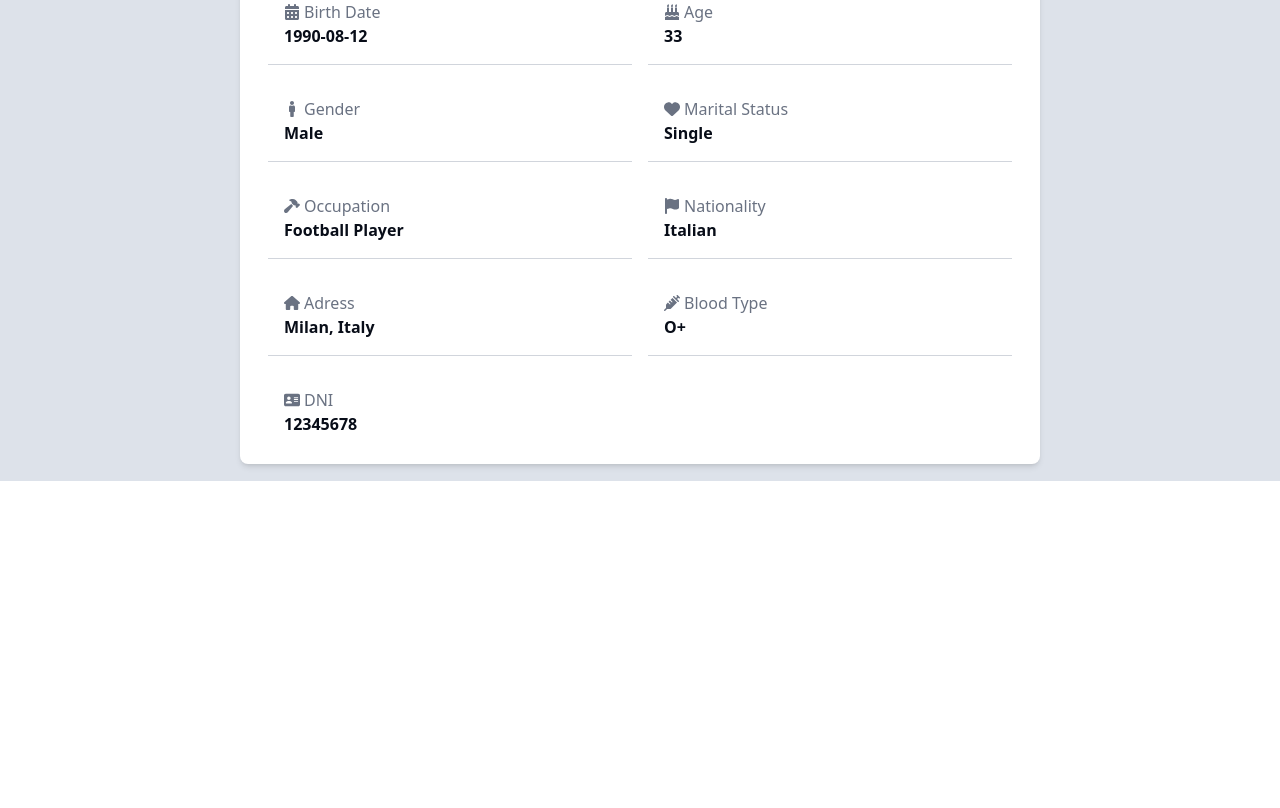
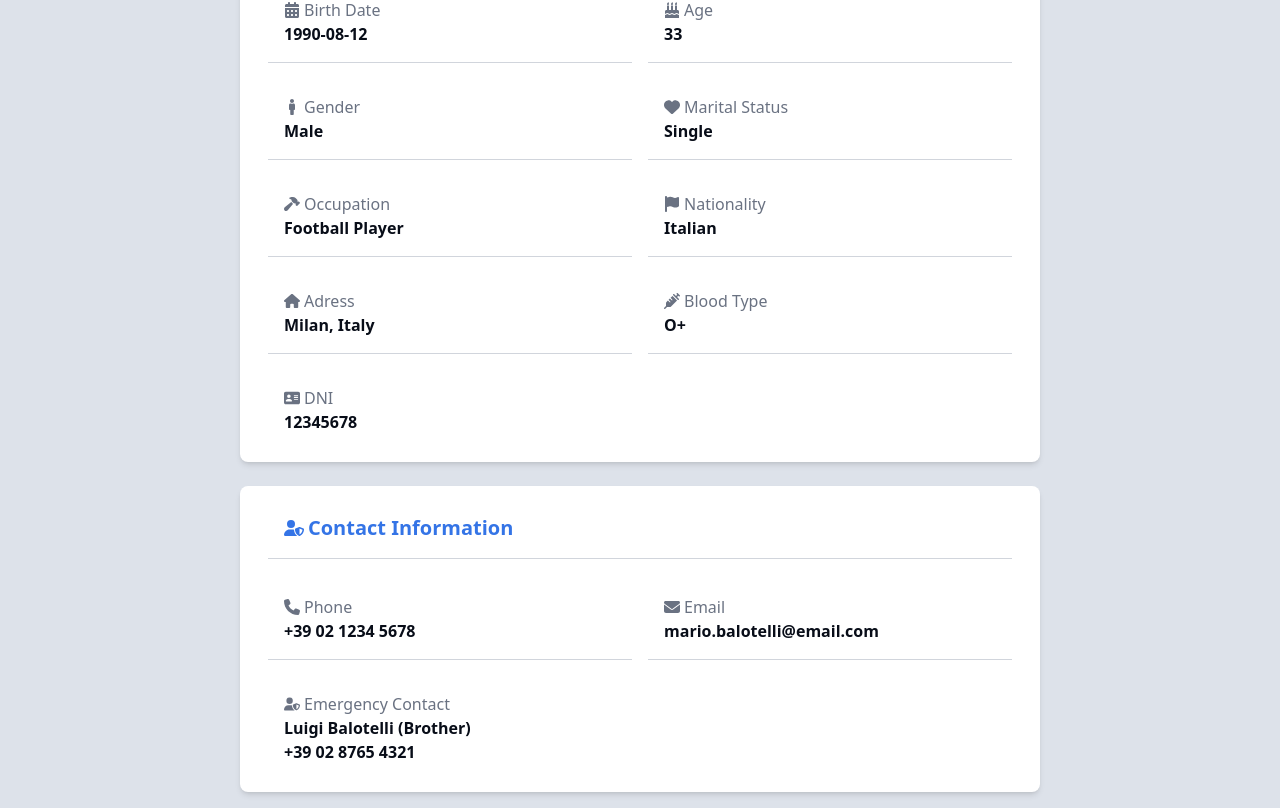
Before and after one commit to chowanza/clinicalHistory, a React (Vite) app: page /dashboard-patient in a window 1280 px wide. Shown: the part 319-1127 px from the top of the page. Before the commit the page ends 800 px from the top, so only its background shows below. Built offline with nearby package versions, Linux system fonts and the light colour scheme.

Commit message:
Add PatientContact component and integrate it into DashboardPatient; enhance PatientInfo with consistent className attributes

```diff
--- /dev/null
+++ b/src/components/dashboard-patient/PatientContact.jsx
@@ -0,0 +1,43 @@
+import React from 'react'
+import { FaPhone, FaEnvelope, FaUserShield } from 'react-icons/fa6'
+
+const PatientContact = ({ contact }) => {
+  return (
+    <section className='w-full py-3 px-7 bg-white dark:bg-slate-800 rounded-lg shadow-md flex gap-5 flex-col'>
+      <h2 className='flex justify-start items-center gap-1 text-secondary border-b border-gray-300 p-4 font-semibold text-xl'>
+        <FaUserShield /> Contact Information
+      </h2>
+      <div className='grid grid-cols-2 gap-4'>
+        <div className='p-4 border-b border-gray-300'>
+          <span className='text-gray-500 flex justify-start items-center gap-1'>
+            <FaPhone />
+            Phone
+          </span>
+          <p className='text-text-light font-semibold'>{contact.phone}</p>
+        </div>
+        <div className='p-4 border-b border-gray-300'>
+          <span className='text-gray-500 flex justify-start items-center gap-1'>
+            <FaEnvelope />
+            Email
+          </span>
+          <p className='text-text-light font-semibold'>{contact.email}</p>
+        </div>
+        <div className='col-span-2 p-4'>
+          <span className='text-gray-500 flex justify-start items-center gap-1'>
+            <FaUserShield />
+            Emergency Contact
+          </span>
+          <p className='text-text-light font-semibold'>
+            {contact.emergencyContact.name} (
+            {contact.emergencyContact.relationship})
+          </p>
+          <p className='text-text-light font-semibold'>
+            {contact.emergencyContact.phone}
+          </p>
+        </div>
+      </div>
+    </section>
+  )
+}
+
+export default PatientContact
--- a/src/components/dashboard-patient/PatientInfo.jsx
+++ b/src/components/dashboard-patient/PatientInfo.jsx
@@ -18,21 +18,21 @@ const PatientInfo = ({ patient }) => {
         <FaUser /> Personal Information
       </h2>
       <div className='grid grid-cols-2 gap-4'>
-        <div class='p-4 border-b border-gray-300'>
+        <div className='p-4 border-b border-gray-300'>
           <span className='text-gray-500 flex justify-start items-center gap-1'>
             <FaCalendarDays />
             Birth Date
           </span>
           <p className='text-text-light font-semibold'>{patient.birthDate}</p>
         </div>
-        <div class='p-4 border-b border-gray-300'>
+        <div className='p-4 border-b border-gray-300'>
           <span className='text-gray-500 flex justify-start items-center gap-1'>
             <FaBirthdayCake />
             Age
           </span>
           <p className='text-text-light font-semibold'>{patient.age}</p>
         </div>
-        <div class='p-4 border-b border-gray-300'>
+        <div className='p-4 border-b border-gray-300'>
           <span className='text-gray-500 flex justify-start items-center gap-1'>
             {patient.gender === 'Male' ? (
               <FaMale />
@@ -45,7 +45,7 @@ const PatientInfo = ({ patient }) => {
           </span>
           <p className='text-text-light font-semibold'>{patient.gender}</p>
         </div>
-        <div class='p-4 border-b border-gray-300'>
+        <div className='p-4 border-b border-gray-300'>
           <span className='text-gray-500 flex justify-start items-center gap-1'>
             <FaHeart />
             Marital Status
@@ -54,35 +54,35 @@ const PatientInfo = ({ patient }) => {
             {patient.maritalStatus}
           </p>
         </div>
-        <div class='p-4 border-b border-gray-300'>
+        <div className='p-4 border-b border-gray-300'>
           <span className='text-gray-500 flex justify-start items-center gap-1'>
             <FaHammer />
             Occupation
           </span>
           <p className='text-text-light font-semibold'>{patient.occupation}</p>
         </div>
-        <div class='p-4 border-b border-gray-300'>
+        <div className='p-4 border-b border-gray-300'>
           <span className='text-gray-500 flex justify-start items-center gap-1'>
             <FaFlag />
             Nationality
           </span>
           <p className='text-text-light font-semibold'>{patient.nationality}</p>
         </div>
-        <div class='p-4 border-b border-gray-300'>
+        <div className='p-4 border-b border-gray-300'>
           <span className='text-gray-500 flex justify-start items-center gap-1'>
             <FaHouse />
             Adress
           </span>
           <p className='text-text-light font-semibold'>{patient.address}</p>
         </div>
-        <div class='p-4 border-b border-gray-300'>
+        <div className='p-4 border-b border-gray-300'>
           <span className='text-gray-500 flex justify-start items-center gap-1'>
             <FaSyringe />
             Blood Type
           </span>
           <p className='text-text-light font-semibold'>{patient.bloodType}</p>
         </div>
-        <div class='p-4'>
+        <div className='p-4'>
           <span className='text-gray-500 flex justify-start items-center gap-1'>
             <FaAddressCard />
             DNI
--- a/src/pages/DashboardPatient.jsx
+++ b/src/pages/DashboardPatient.jsx
@@ -1,6 +1,7 @@
 import React from 'react'
 import PatientCard from '../components/dashboard-patient/PatientCard'
 import PatientInfo from '../components/dashboard-patient/PatientInfo'
+import PatientContact from '../components/dashboard-patient/PatientContact'
 
 const DashboardPatient = () => {
   const patientExample = {
@@ -16,6 +17,53 @@ const DashboardPatient = () => {
     nationality: 'Italian',
     address: 'Milan, Italy',
     dni: '12345678',
+    status: 'Active',
+    socialSecurityNumber: '987654321',
+    contact: {
+      phone: '+39 02 1234 5678',
+      email: 'mario.balotelli@email.com',
+      emergencyContact: {
+        name: 'Luigi Balotelli',
+        relationship: 'Brother',
+        phone: '+39 02 8765 4321',
+      },
+    },
+    medicalHistory: {
+      family: {
+        diabetes: false,
+        hypertension: true,
+        cancer: false,
+        heartDisease: false,
+        other: ['Asthma (father)'],
+      },
+      personal: {
+        conditions: [
+          {
+            name: 'Knee Ligament Injury',
+            diagnosisDate: '2018',
+            notes: 'Recovered after surgery and physiotherapy.',
+          },
+        ],
+        surgeries: [
+          {
+            name: 'ACL Reconstruction',
+            date: '2018-06-15',
+            notes: 'Post-surgery rehabilitation was successful.',
+          },
+        ],
+      },
+    },
+    allergies: [
+      {
+        type: 'Food',
+        allergen: 'Peanuts',
+        severity: 'Moderate',
+        reaction: 'Skin rash, itching',
+        detectionDate: '2005',
+      },
+    ],
+    createdAt: new Date('2023-01-15T10:30:00Z'),
+    updatedAt: new Date('2024-03-12T14:20:00Z'),
   }
 
   return (
@@ -23,6 +71,7 @@ const DashboardPatient = () => {
       <article className='w-full p-4 px-60 flex flex-col gap-6'>
         <PatientCard patient={patientExample} />
         <PatientInfo patient={patientExample} />
+        <PatientContact contact={patientExample.contact} />
       </article>
     </main>
   )
```
